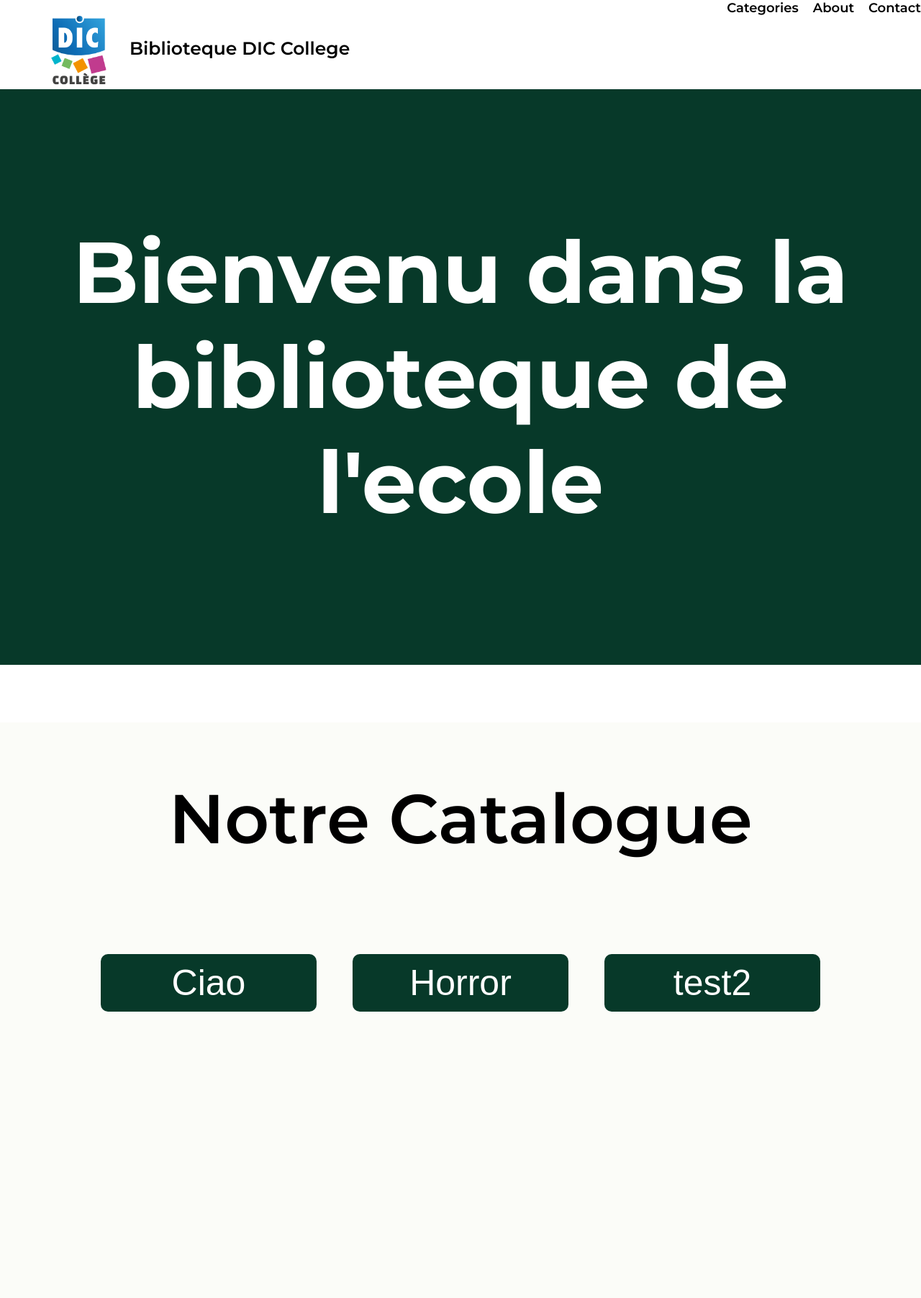
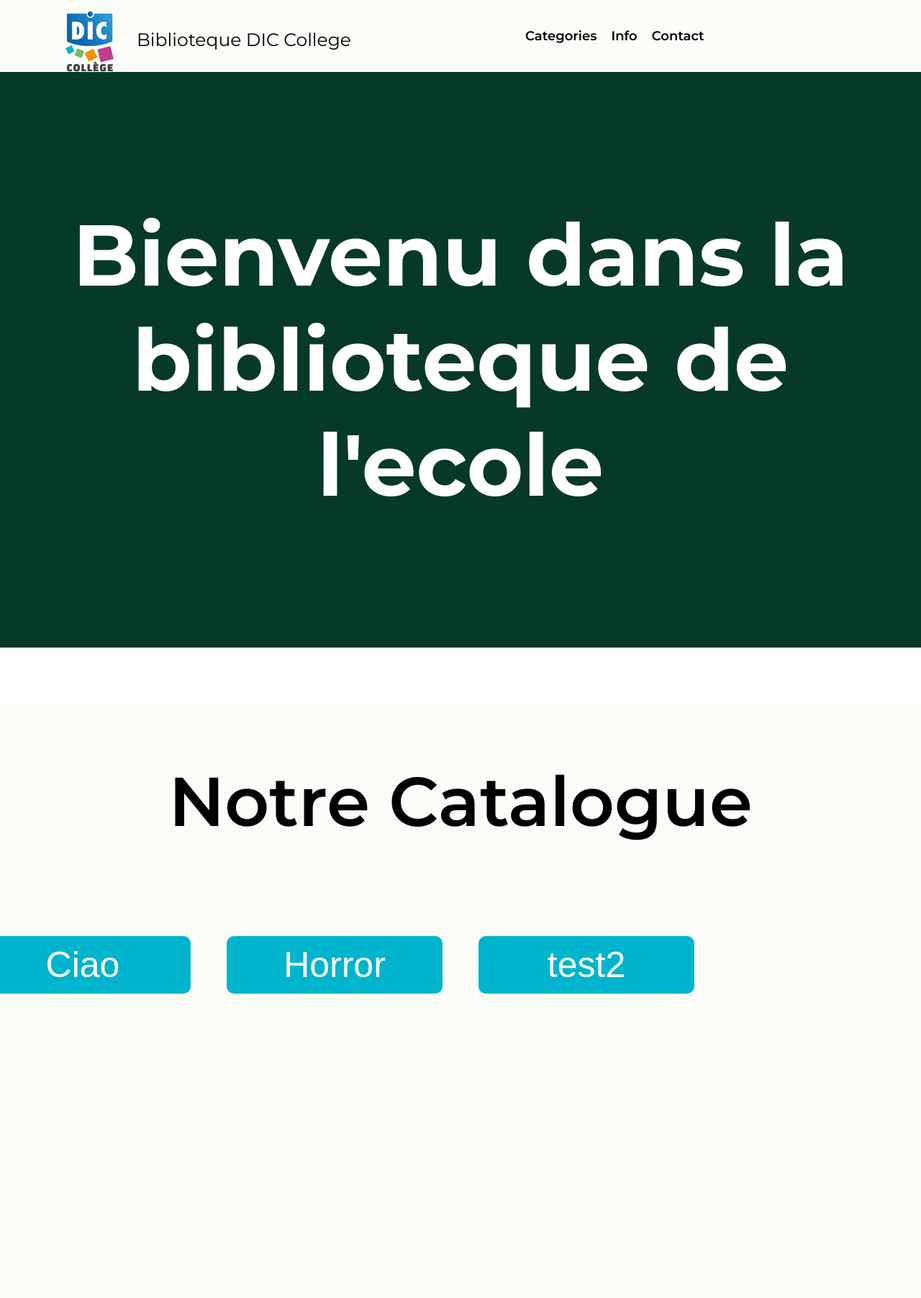
Before and after one commit to RayaneGuebre/library-website, a Django app: page / in a window 1280 px wide. Shown: the whole page at 72% size. After the commit the page ends 1381 px from the top, so only its background shows below. Run offline with Django 5.2, Linux system fonts and the light colour scheme; data comes from the database, SQL or seed files in the repository.

Commit message:
trying improving navbar and buttons

```diff
--- a/library_website/app_folder/static/style.css
+++ b/library_website/app_folder/static/style.css
@@ -73,15 +73,15 @@ body {
   display: grid;
   column-gap: 50px;
   row-gap: 50px;
-  grid-template-columns: 300px 300px 300px;
-  grid-template-rows: 80px 80px 80px;
+  grid-template-columns: 300px 300px 300px 300px;
+  grid-template-rows: 80px 80px 80px 80px;
 }
 #category-grid button {
   width: 100%;
   height: 100%;
   color: white;
-  background-color: var(--green);
-  font-size: 30px;
+  background-color: var(--light-blue);
+  font-weight: 400;
   border: none;
   border-radius: 10px;
   font-size: 50px;
@@ -92,7 +92,7 @@ body {
   background-color: #fbfcf8;
 }
 
-#navbar-container {
+#navbar {
   display: flex;
   grid-template-columns: auto 1fr; /* Two columns: auto for left side, 1fr (flexible) for right side */
   grid-template-rows: 80px;
@@ -100,11 +100,6 @@ body {
   padding: 0 20px;
   background-color: #fbfcf8;
   height: 100px;
-
-}
-#navbar-container div {
-  float: left;
-  clear: none;
 }
 
 
@@ -130,7 +125,7 @@ body {
   padding-top: 10px;
   font-size: 25px;
   color: black;
-  font-weight: 600 ;
+  font-weight: 400;
   font-family: "Montserrat", sans-serif;
   padding-left: 20px;
 }
@@ -138,11 +133,9 @@ body {
 #logo {
   padding-left: 20px;
   margin-right: 10px;
-  width: 80px;
+  width: 70px;
   height: auto;
   padding-top: 20px;
-
-
 }
 
 #nav-right a {
@@ -151,4 +144,7 @@ body {
   text-decoration: none;
   font-size: 18px;
   font-weight: 600;
+  align-items: center;
+  align-self: center;
+  padding: 20 20;
 }
--- a/library_website/app_folder/templates/app_folder/home.html
+++ b/library_website/app_folder/templates/app_folder/home.html
@@ -16,8 +16,8 @@
   </head>
   <body>
     <header>
-      <nav class="navbar">
-        <div id="nav-container">
+      <nav id="navbar">
+
           <div id="nav-left">
             <div class="logo-container">
               <img
@@ -30,10 +30,10 @@
           </div>
           <div id="nav-right">
             <a href="#categories-section">Categories</a>
-            <a href="#Info">About</a>
+            <a href="#info">Info</a>
             <a href="#contact">Contact</a>
           </div>
-        </div>
+
       </nav>
 
       <div id="welcome-text-container">
```
